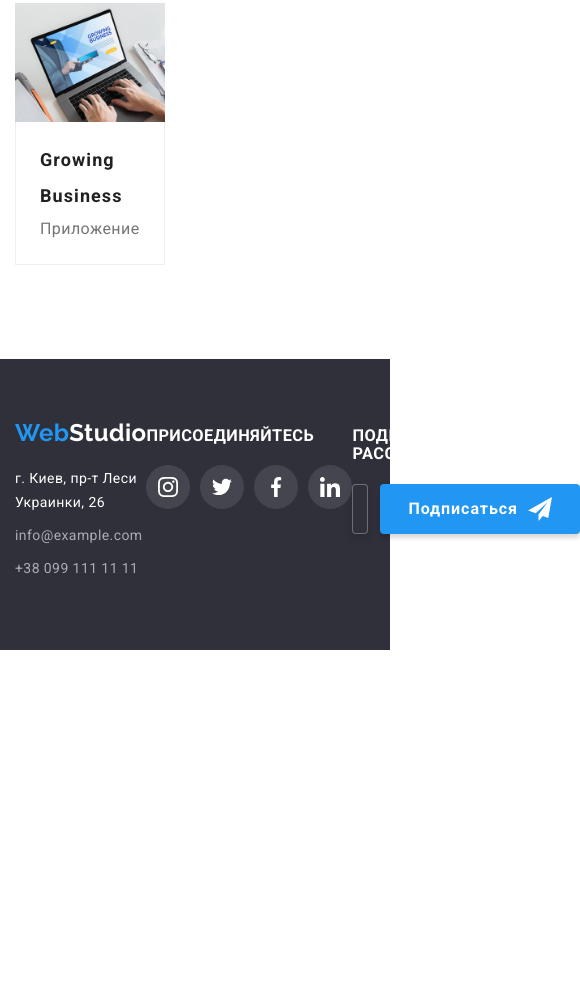
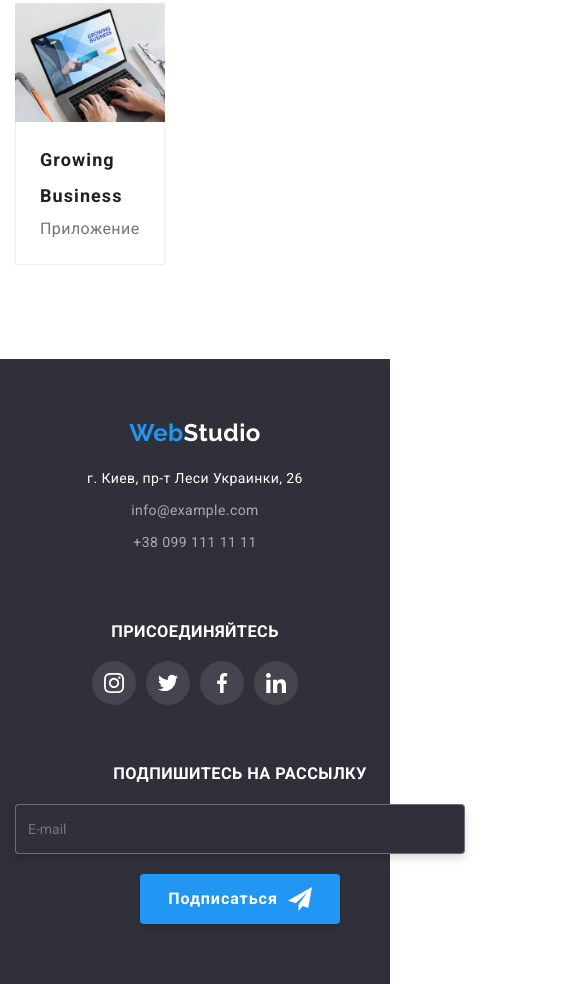
Before and after one commit to DmytroGupanets/goit-markup-hw-08, a plain HTML site: page portfolio.html in a window 390 px wide. Shown: the part 1607-2591 px from the top of the page, 580 px wide, since content can reach past the window. Before the commit the page ends 2257 px from the top, so only its background shows below. Drawn offline with Linux system fonts and the light colour scheme.

Commit message:
Add footer section responsive css

```diff
--- a/ssas/components/_footer-section.scss
+++ b/ssas/components/_footer-section.scss
@@ -1,26 +1,50 @@
 .footer {
+  text-align: center;
   background-color: #2f303a;
+
+  @media screen and (min-width: 1200px) {
+    text-align: start;
+  }
 }
 
 .footer__container--flex {
   display: flex;
-  justify-content: space-between;
-  align-items: baseline;
+  flex-direction: column;
 
   padding-top: 60px;
   padding-bottom: 60px;
+
+  @media screen and (min-width: 768px) {
+    flex-direction: row;
+    flex-wrap: wrap;
+    justify-content: center;
+    align-items: baseline;
+  }
+
+  @media screen and (min-width: 1200px) {
+    justify-content: space-between;
+  }
 }
 
 /* About us section */
 
 .about-us {
+  margin-right: auto;
+  margin-left: auto;
   width: 231px;
+  margin-bottom: 60px;
+
+  @media screen and (min-width: 1200px) {
+    margin-left: 0;
+    margin-right: 0;
+  }
 }
 
 .logo__footer {
   display: block;
   margin-bottom: 20px;
 
+  text-align: center;
   color: $mainWhiteColor;
 }
 
@@ -33,7 +57,7 @@
 
 .address__location {
   display: inline-block;
-  margin-bottom: 9px;
+  margin-bottom: 8px;
 
   color: $mainWhiteColor;
   text-decoration: none;
@@ -44,11 +68,15 @@
   &:focus {
     color: $mainAccentColor;
   }
+
+  @media screen and (min-width: 1200px) {
+    margin-bottom: 9px;
+  }
 }
 
 .address__contacts {
   display: block;
-  margin-bottom: 9px;
+  margin-bottom: 8px;
 
   color: rgba(255, 255, 255, 0.6);
   text-decoration: none;
@@ -59,12 +87,24 @@
   &:focus {
     color: $mainAccentColor;
   }
+
+  @media screen and (min-width: 1200px) {
+    margin-bottom: 9px;
+  }
 }
 
 /* JOIN US SECTION */
 
 .join-us {
+  margin-right: auto;
+  margin-left: auto;
   width: 206px;
+  margin-bottom: 60px;
+
+  @media screen and (min-width: 1200px) {
+    margin-right: 0;
+    margin-left: 0;
+  }
 }
 
 .footer-titles {
@@ -109,19 +149,31 @@
 /* SUBSCRIPTION COLUMN */
 
 .subscription {
-  width: 570px;
+  width: 450px;
+
+  @media screen and (min-width: 1200px) {
+    width: 570px;
+  }
 }
 
 .subscription-form {
   display: flex;
+  flex-direction: column;
+
+  @media screen and (min-width: 1200px) {
+    flex-direction: row;
+  }
 }
 
 .subscription-form__label {
-  flex-grow: 1;
-  margin-right: 12px;
+  @media screen and (min-width: 1200px) {
+    flex-grow: 1;
+    margin-right: 12px;
+  }
 }
 
 .subscription-form__input {
+  margin-bottom: 20px;
   padding-left: 12px;
   background-color: #2f303a;
   border: 1px solid rgba(255, 255, 255, 0.3);
@@ -138,9 +190,15 @@
     border: 1px solid $mainAccentColor;
     outline: none;
   }
+
+  @media screen and (min-width: 1200px) {
+    margin-bottom: 0;
+  }
 }
 
 .subscription-button {
+  margin-right: auto;
+  margin-left: auto;
   background-color: $mainAccentColor;
   padding: 10px 28px;
 
```
Also changed, not shown: css/main.css, css/main.min.css, 2 other files.
